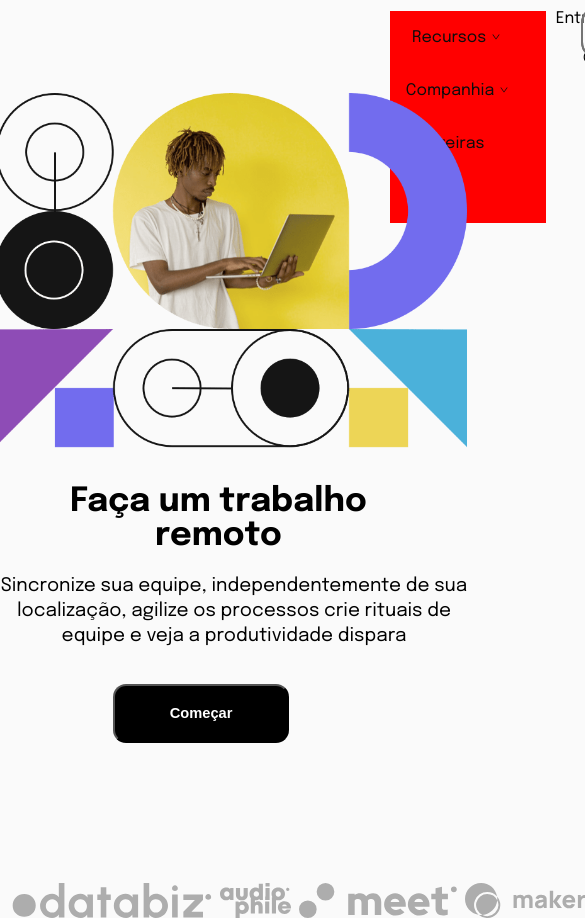
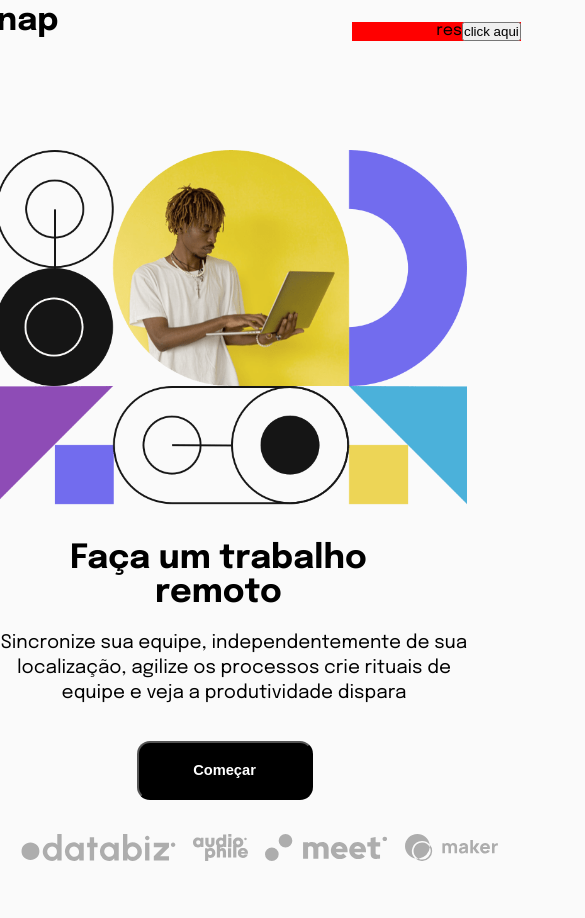
Before and after one commit to Marlondx/Snap, a React (Vite) app in the folder snap/: page / in a window 390 px wide. Shown: the top 918 px of the page, 585 px wide, since content can reach past the window. After the commit the page ends 861 px from the top, so only its background shows below. Built offline with nearby package versions, Linux system fonts and the light colour scheme.

Commit message:
snap version1

```diff
--- a/snap/src/componentes/elementos/buto.css
+++ b/snap/src/componentes/elementos/buto.css
@@ -43,16 +43,12 @@
     }
 }
 
-@media (max-width:380px) {
+@media (max-width:600px) {
 
     .but button{
-        margin: 5% 0 0 28%;
+
+        margin: 5% 0 0 35%;
 
 
     }
 }
-@media (max-width:530px) {
-     .but button{
-         margin: 5% 0 0 29%;
-     }
-}
--- a/snap/src/componentes/elementos/login.jsx
+++ b/snap/src/componentes/elementos/login.jsx
@@ -3,8 +3,10 @@ import style_login from'./logincss.css'
 function Login({to,text,texto}) {
     return(
         <div className={style_login}>
-           <span className='login'> <Link  to={to}>{text}</Link></span>
-            <span className='cadastro'><Link to={to}>{texto}</Link></span>
+            <nav id='navmenu'>
+               <span className='login'> <Link  to={to}>{text}</Link></span>
+                <span className='cadastro'><Link to={to}>{texto}</Link></span>
+            </nav>
         </div>
 
     )
--- a/snap/src/componentes/elementos/logincss.css
+++ b/snap/src/componentes/elementos/logincss.css
@@ -1,3 +1,6 @@
+#navemenu{
+    display: flex;
+}
 .login {
     position: absolute;
     margin: 2.5%;
@@ -33,3 +36,10 @@
     color: black;
     text-decoration: none;
 }
+/* Estilizado celular */
+@media (max-width:600px){
+    #navmenu{
+        display: none;
+    }
+
+}
--- a/snap/src/componentes/footer/footercss.css
+++ b/snap/src/componentes/footer/footercss.css
@@ -29,15 +29,16 @@
     }
 }
 
-@media (max-width:530px) {
+@media (max-width:600px) {
     .rodape img{
-        margin:40% 0 0 0;
-        height: 2.2em;
+        margin:-3% 0 0 6%;
+        height: 1.7em;
+
     }
     .rodape{
         display: flex;
         left: 1%;
-        margin:20% 0 0 1%;
+        margin:10% 0 0 1%;
         width: 40%;
 }
 }
--- a/snap/src/componentes/header/nav.jsx
+++ b/snap/src/componentes/header/nav.jsx
@@ -2,14 +2,28 @@
 import style from "./nave.css"
 import { AiOutlineDown } from 'react-icons/ai'
 import { Link } from 'react-router-dom'
+import menu from '../../images/icon-menu.svg'
+
 
 
 /* aqui e a nossa nave menu superior e o submenus também lnk para outra pagina */
 function Nave(params) {
+
+    function enviar() {
+        const env = document.getElementsByClassName("menu")
+        const res =document.getElementById("res")
+
+        res.style.color = 'red'
+
+    }
+
     return (
         <div className={style}>
 
-             <div className="text"> <h1> <Link to='/'> Snap </Link></h1></div>
+            <div id="text"> <h1> <Link to='/'> Snap </Link></h1></div>
+            {/* <span> <img className="menuico" src={menu} alt="Snap" srcset=""  style={{margin:"0 0 0 90%"}} /></span> */}
+
+
             <nav className="menu" >
                 <ul>
                     <li>
@@ -54,7 +68,9 @@ function Nave(params) {
 
 
             </nav>
-
+            {/* para  Mobile */}
+            <div id="res">res
+            <button onClick={enviar}> click aqui </button></div>
         </div>
     )
 }
--- a/snap/src/componentes/header/nave.css
+++ b/snap/src/componentes/header/nave.css
@@ -1,5 +1,5 @@
-.text{
-   position: absolute;
+#text{
+   position: fixed;
    margin: 1.3% 0 0 -2%;
 
     width:7%;
@@ -7,7 +7,7 @@
 
 }
 
-.text a{
+#text a{
 
     color: black;
     text-decoration: none;
@@ -89,25 +89,51 @@
    margin-left: -40%;
    width: 130%;
 }
+.menuico{
+    display: none;
+}
+
 /* parte mobile */
-@media (max-width:380px) {
-    .text{
-        font-size:10pt ;
-        margin: 4% 0 0 -95%;
+@media (max-width:600px) {
+    #text{
+        display: flex;
+        font-size:12pt ;
         width:25%;
+        position:relative;
+        margin-left:-6%;
+    }
+    #res{
+        position: relative;
+        top: -1em;
+        left: 22em;
+        background-color: red;
+        display: flex;
+        justify-content: right;
+        width: 20vh;
+    }
+    nav.menu{
 
-     }
-     .menu{
-        display: flex;
+        display:none;
         float: left;
         list-style: none;
-        margin-left: 100%;
+        margin-left: 10%;
         margin-top: 11px;
         width: 40%;
         background-color: red;
+
+        }
+
+
+        .menuico{
+            display: flex;
+            position: absolute;
+            left: 1%;
+
+
         }
 }
-@media (max-width:530px) {
+
+/* @media (max-width:530px) {
     .text{
         font-size:13pt ;
         margin: 3% 0 0 -96%;
@@ -117,13 +143,22 @@
         display: flex;
         float: left;
         list-style: none;
-        margin-left: 100%;
+        margin-left: 10%;
         margin-top: 11px;
         width: 40%;
         background-color: red;
 
         }
-}
+
+
+        .menuico{
+            display: flex;
+            position: absolute;
+            left: 1%;
+
+
+        }
+} */
 
 
 /* lembra para color a imagem temque colocar o ponto tambem  */
--- a/snap/src/componentes/paginas/home.css
+++ b/snap/src/componentes/paginas/home.css
@@ -54,7 +54,7 @@
     }
 
     .dir{
-        position: absolute;
+        position: relative;
         display: flex;
         justify-content: center;
         width: 55%;
@@ -72,43 +72,50 @@
     }
 }
 
-@media (max-width:530px) {
+@media (max-width:600px) {
+    .dir{
+
+        position: absolute;
+        display: flex;
+        width: 40%;
+        margin:-86% 0 0 30%;
+
+    }
+    img#mobile{
+
+        display:flex;
+        width: 250%;
+        margin:-100% 0 0 -3%;
+    }
     .corpo h1{
+
+        display: flex;
         text-align:center;
         justify-content: center;
-        font-size:25pt;
-        margin: 100% 0 0 1%;
-        width: 90%;
+        font-size:30pt;
+        margin: 90% 0 0 -1%;
+        width: 100%;
 
     }
 
     .corpo p{
-        font-size: 14pt;
-        width: 120%;
+
+        font-size: 15pt;
+        width: 100%;
         display: flex;
         justify-content: center;
-        margin:5% 0 0 -10%;
+        margin:5% 0 0 -1%;
         line-height: 25px;
         text-align:center;
 
     }
 
-    .dir{
-        position: absolute;
-        display: flex;
-        justify-content: center;
-        width: 55%;
-        margin:-120% 0 0 20%;
 
-    }
     img#desktop{
+
         display: none;
     }
-    img#mobile{
-        display:flex;
-        width: 182%;
-        margin:-30% 0 0 7%;
-    }
+
 }
 
 @media (max-width:420px) {
--- a/snap/src/componentes/paginas/home.jsx
+++ b/snap/src/componentes/paginas/home.jsx
@@ -10,7 +10,7 @@ function Home(params) {
   return (
     <div className={style}>
       <div className="mudar">
-        <h1></h1>
+
       </div>
       <nav className="naveLogin">
 
```
Also changed, not shown: snap/src/index.css (line endings or trailing spaces).
